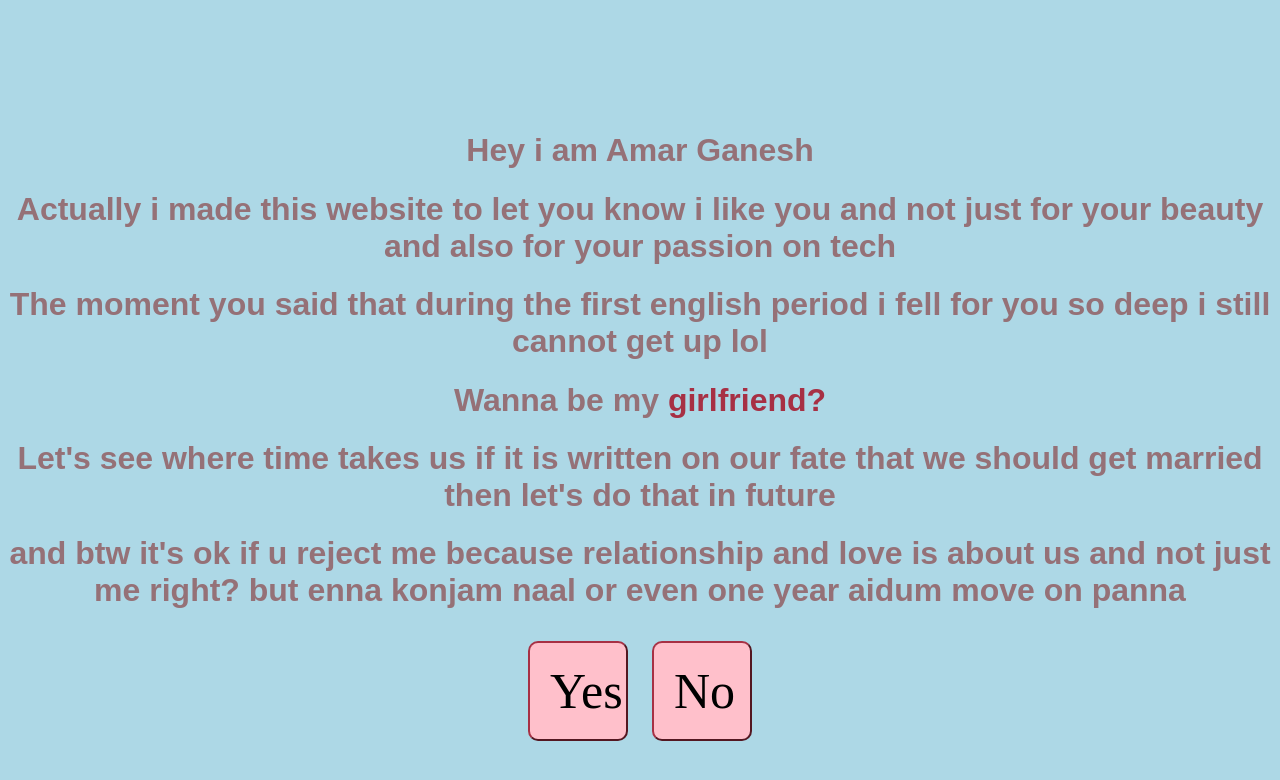
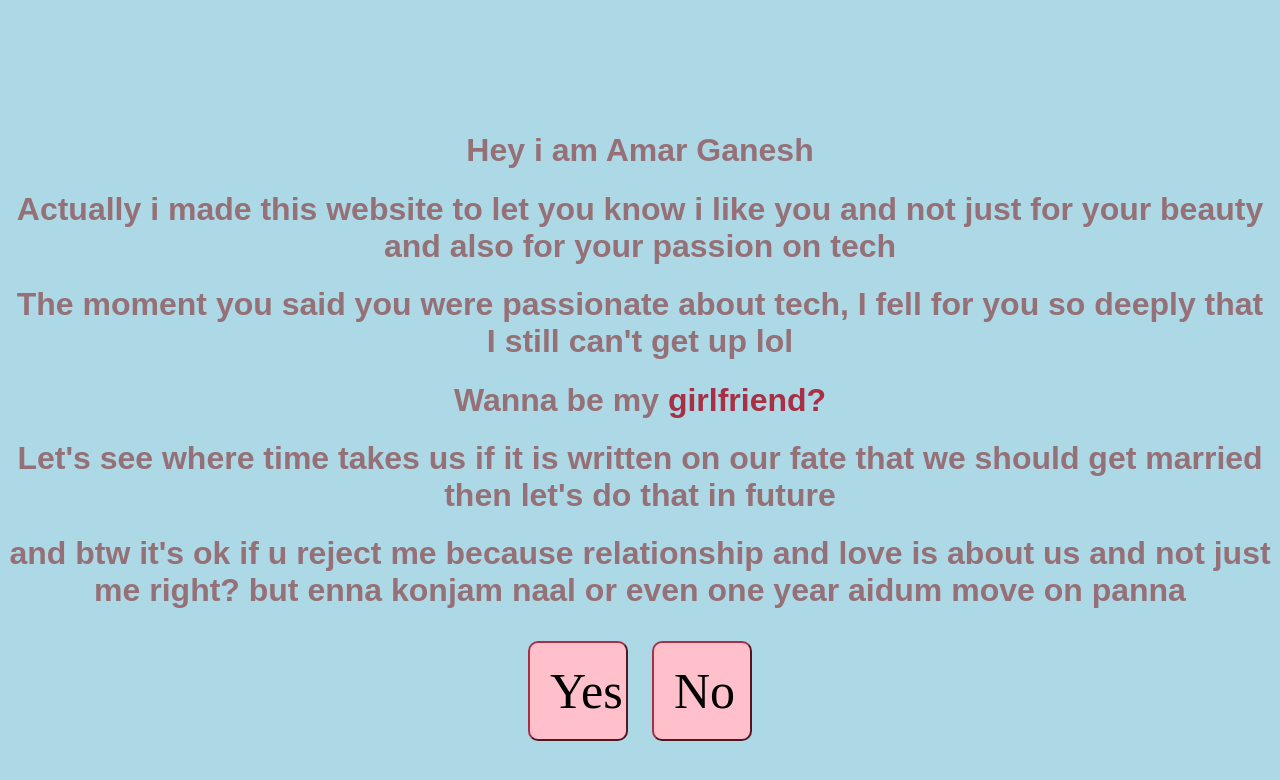
Before and after one commit to amardotjs/splwebsite, a plain HTML site: page index.html in a window 1280 px wide. Drawn offline with Linux system fonts and the light colour scheme; a web font is replaced by a local one.

Commit message:
Update index.html

```diff
--- a/index.html
+++ b/index.html
@@ -8,7 +8,7 @@
         <audio id="myAudio" src="Feel My Love-SenSongsMp3.Co-[AudioTrimmer.com].mp3" autoplay loop></audio>
     <class name = "para"><h1> Hey i am Amar Ganesh</h1>
     <h1>Actually i made this website to let you know i like you and not just for your beauty and also for your passion on tech</h1>
-    <h1>The moment you said that during the first english period i fell for you so deep i still cannot get up lol</h1>
+    <h1>The moment you said you were passionate about tech, I fell for you so deeply that I still can't get up lol</h1>
     <h1>Wanna be my
         <span class = "important_word">girlfriend?</span></h1>
     <h1>Let's see where time takes us if it is written on our fate that we should get married then let's do that in future</h1>
```
